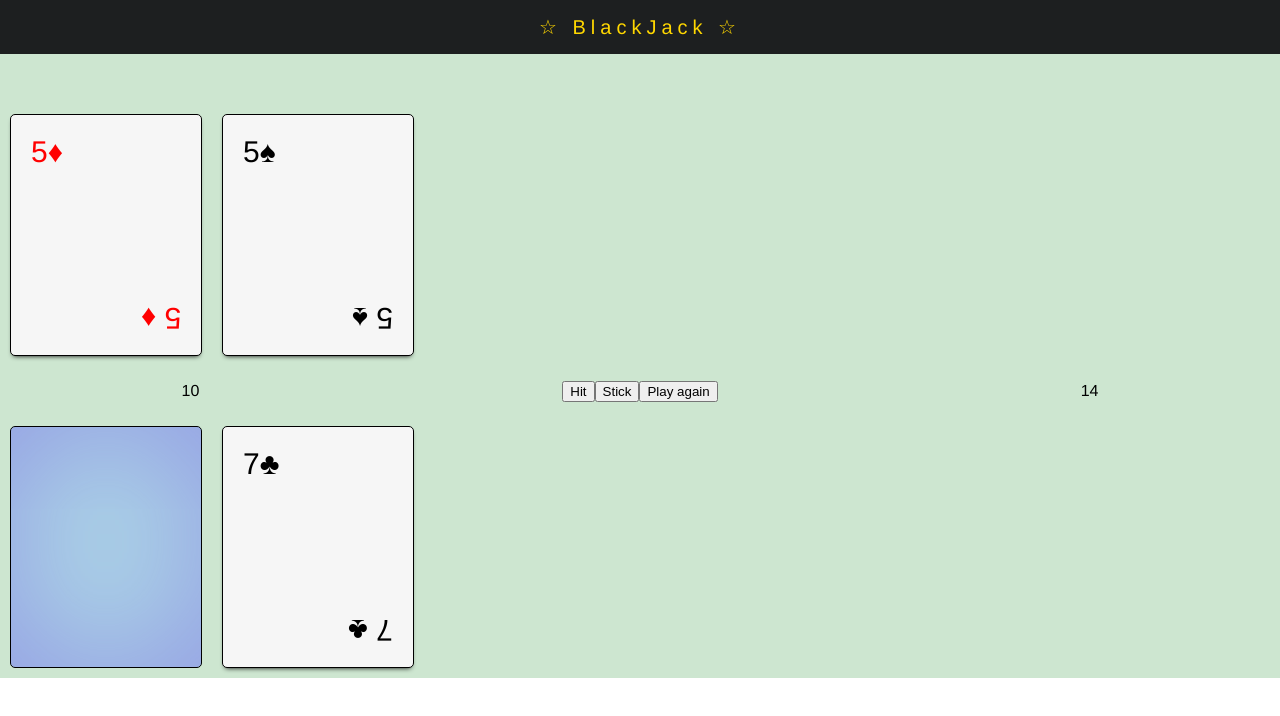
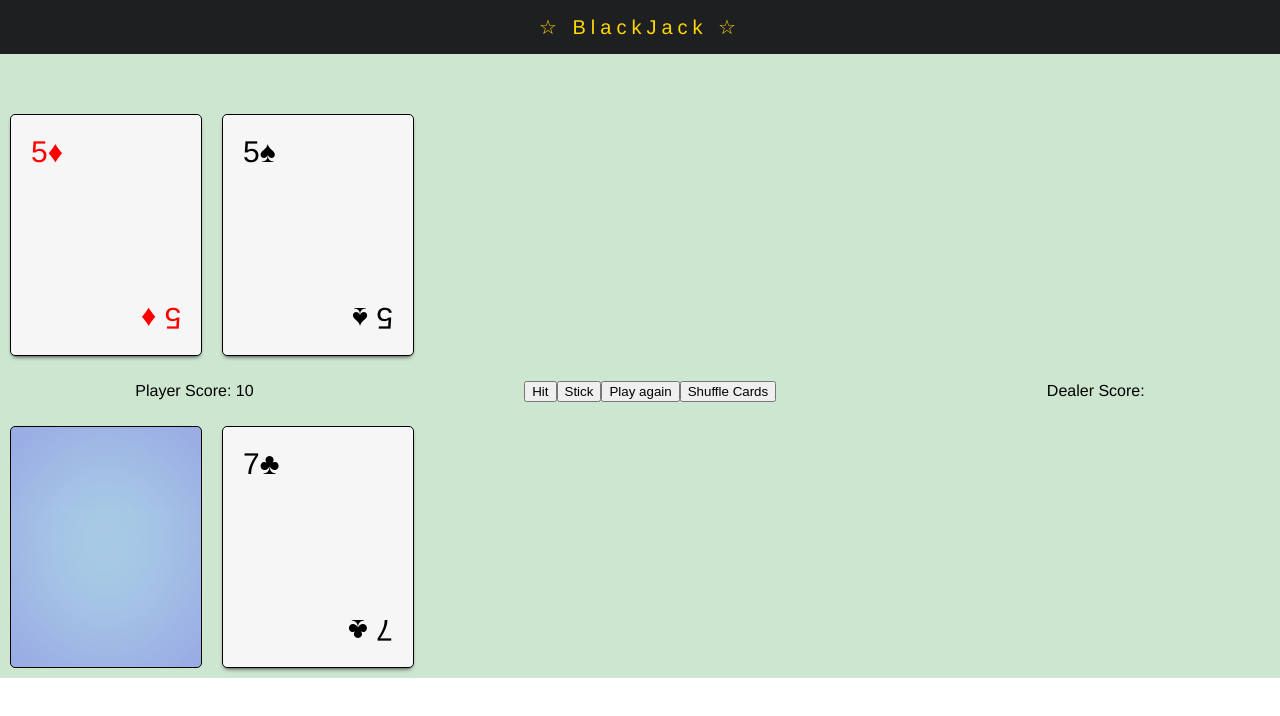
Before and after one commit to palmieriang/React_Blackjack, a React (Create React App) app: page / in a window 1280 px wide. Shown: the top 716 px of the page. Built offline with nearby package versions, Linux system fonts and the light colour scheme.

Commit message:
shuffle cards

```diff
--- a/src/App.js
+++ b/src/App.js
@@ -29,6 +29,7 @@ class App extends Component {
     this.stick = this.stick.bind(this)
     this.calculateScore = this.calculateScore.bind(this)
     this.start = this.start.bind(this)
+    this.shuffleCards = this.shuffleCards.bind(this)
   }
 
   createDeck() {
@@ -119,6 +120,15 @@ class App extends Component {
 
   start() {
     const {deck} = this.state
+    this.dealCard(deck)
+  }
+
+  shuffleCards() {
+    const deck = this.shuffle(this.createDeck())
+    this.dealCard(deck)
+  }
+
+  dealCard(deck) {
     const [card1, card2, card3, card4, ...cards] = deck
 
     this.setState({
@@ -144,15 +154,16 @@ class App extends Component {
 
         <div className="console-center">
           <div>
-            <p>{this.calculateScore(playerCards)}</p>
+            <p>Player Score: {this.calculateScore(playerCards)}</p>
           </div>
           <div>
-            <button onClick={() => this.deal(true)} disabled={this.checkWinner(playerCards).length > 0}>Hit</button>
-            <button onClick={this.stick} disabled={this.checkWinner(playerCards).length > 0}>Stick</button>
-            <button onClick={this.start}>Play again</button>
+            <button className="btn btn1" onClick={() => this.deal(true)} disabled={this.checkWinner(playerCards).length > 0}>Hit</button>
+            <button className="btn btn2" onClick={this.stick} disabled={this.checkWinner(playerCards).length > 0}>Stick</button>
+            <button className="btn btn3" onClick={this.start}>Play again</button>
+            <button className="btn btn4" onClick={this.shuffleCards}>Shuffle Cards</button>
           </div>
           <div>
-            <p>{this.calculateScore(dealerCards)}</p>
+            <p>Dealer Score: {!isPlayer && <span>{this.calculateScore(dealerCards)}</span>}</p>
           </div>
         </div>
 
--- a/src/NewCard.jsx
+++ b/src/NewCard.jsx
@@ -5,7 +5,6 @@ import './App.css'
 class NewCard extends Component {
 
   render() {
-    console.log(this.props)
     return (
       <div>
         {this.props.index !== 0 && <div className={`card ${this.props.suit}`}>
```
